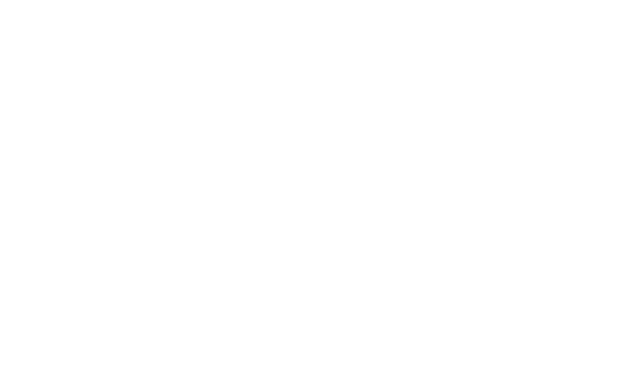
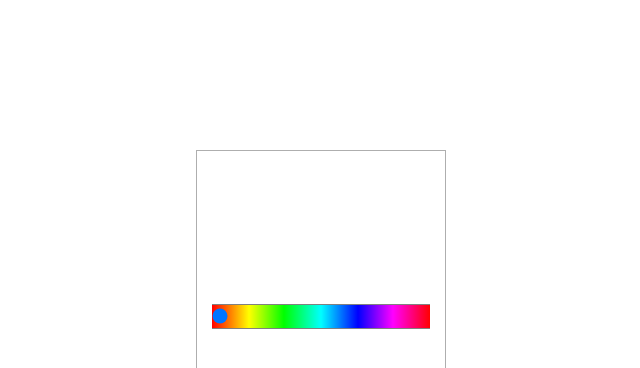
Before and after one commit to Alphinux/color-picker, a Vue app: page / in a window 1280 px wide. Shown: the top 368 px of the page, without its empty margins (319-959 px from the left). Built offline with nearby package versions, Linux system fonts and the light colour scheme.

Commit message:
third commit

```diff
--- a/src/App.vue
+++ b/src/App.vue
@@ -1,10 +1,16 @@
 <script setup>
 import ColorPicker from './components/colorPicker.vue'
 import { reactive } from 'vue'
+
+const color = reactive({
+  r: 0,
+  g: 0,
+  b: 0
+})
 </script>
 
 <template>
-  <ColorPicker />
+  <ColorPicker :color="color" />
 </template>
 
 <style scoped>
--- a/src/assets/main.css
+++ b/src/assets/main.css
@@ -3,3 +3,9 @@
   padding: 0;
   box-sizing: border-box;
 }
+#app {
+  padding-top: 150px;
+  display: flex;
+  justify-content: center;
+  align-items: center;
+}
--- a/src/components/colorPicker.vue
+++ b/src/components/colorPicker.vue
@@ -1,23 +1,73 @@
 <script setup>
+import { ref } from 'vue'
 
+const hue = ref(0)
 </script>
 <template>
     <div id="colorPickerHero">
         <div id="colorPickerMain">
-
+            <div id="saturation">
+                <div id="saturation-blend"></div>
+            </div>
+            <div id="value">
+                <div id="value-blend"></div>
+            </div>
         </div>
-        <div id="hueSlider"></div>
+        <div id="hueSlider">
+            <input type="range" min="1" max="360" step="1" class="slider" id="hueSliderRange" v-model="hue">
+        </div>
         <div id="transparencySlider"></div>
     </div>
 </template>
 <style scoped>
 #colorPickerHero {
     padding: 15px;
+    width: 250px;
+    height: 300px;
+    border: 1px solid rgb(174, 174, 174);
 }
 #colorPickerMain {
+    position: relative;
     width: 100%;
     height: auto;
     aspect-ratio: 16/9;
-
+}
+#saturation {
+    position: absolute;
+    opacity: 0;
+    height: 100%;
+    width: 100%;
+    mask-image: linear-gradient(45deg, rgba(0, 0, 0, 1), transparent);
+    background-image: linear-gradient(270deg, hsla(v-bind('hue'), 100%, 50%, 1),hsla(0, 0%, 0%, 0));
+}
+#value {
+    position: relative;
+    opacity: 0;
+    height: 100%;
+    width: 100%;
+    mask-image: linear-gradient(180deg, transparent, rgba(0, 0, 0, 1));
+    background-image: linear-gradient(0deg, hsla(v-bind('hue'), 0%, 0%, 1), hsla(v-bind('hue'), 100%, 50%, 1));
+}
+#hueSlider {
+    margin-top: 15px;
+    width: 100%;
+    height: 25px;
+    border: 1px solid grey;
+    border-left: 0px;
+    border-right: 0px;
+}
+#hueSliderRange {
+    padding: 0px;
+    width: 100%;
+    height: 23px;
+    background: linear-gradient(to right, #ff0000 0%, #ffff00 17%, #00ff00 33%, #00ffff 50%, #0000ff 67%, #ff00ff 83%, #ff0000 100%);
+    background-origin: content-box;
+    appearance: none;
+    -webkit-appearance: none;
+}
+#hueSliderRange::-webkit-slider-thumb, #hueSliderRange::-moz-range-thumb {
+    height: 27.5px;
+    width: 5px;
+    -webkit-appearance: none;
 }
 </style>
```
Also changed, not shown: 1 other file (tests, documents, lock files or other folders).
